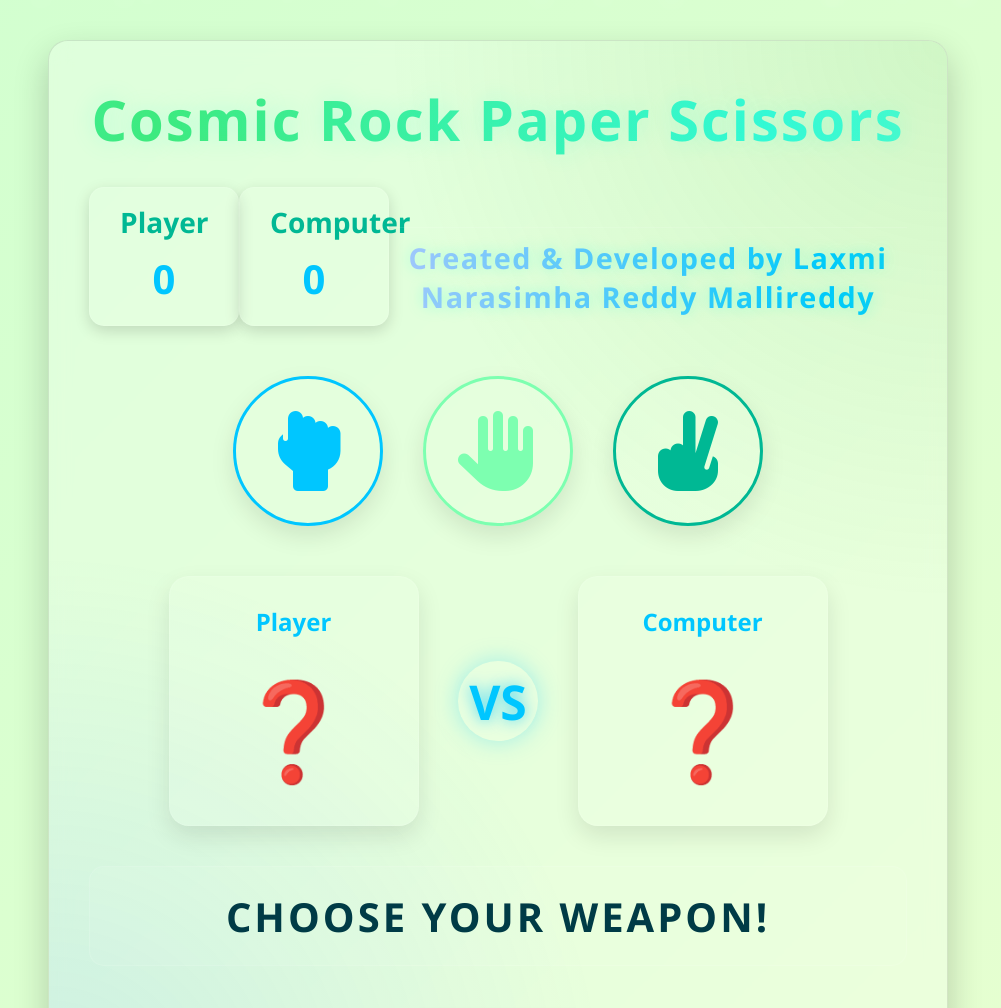
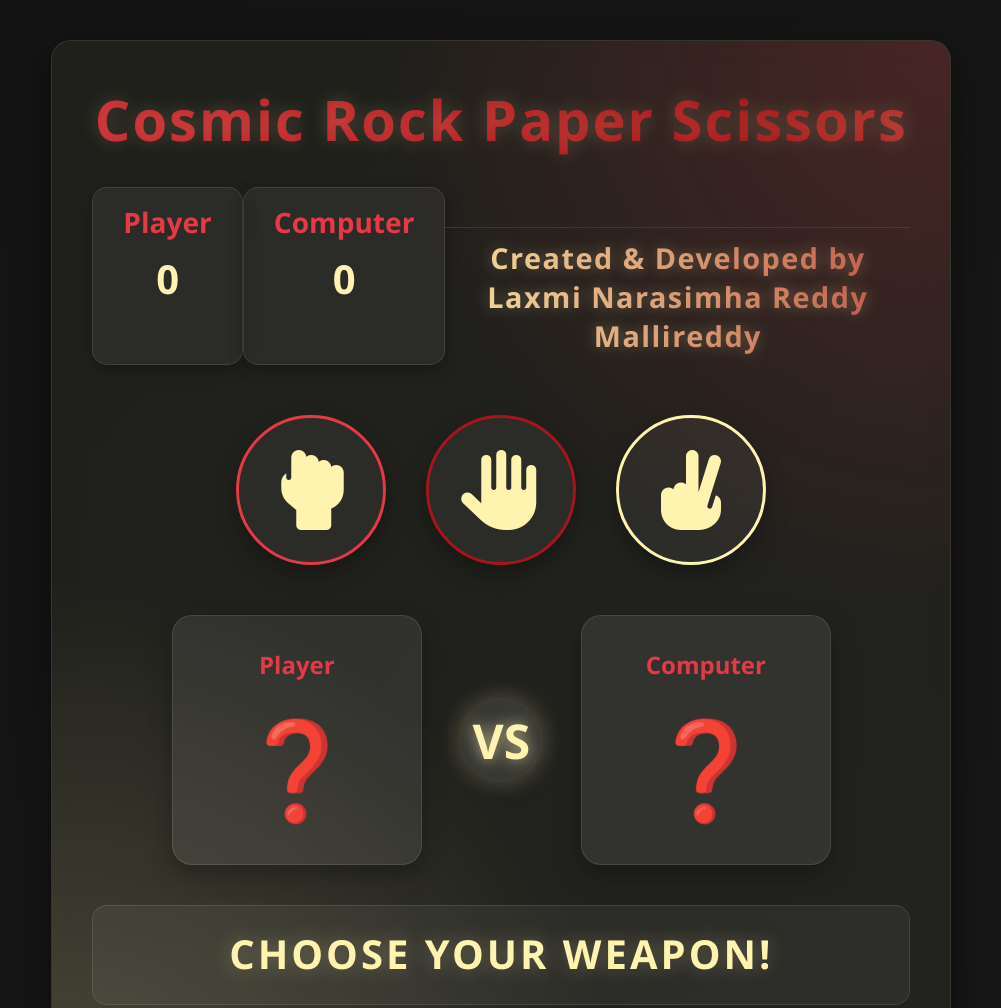
Before and after one commit to tillu555/ROCK-PAPER-SCISSORS, a plain HTML site: page index.html in a window 1280 px wide. Shown: the top 1008 px of the page, without its empty margins (142-1143 px from the left). Drawn offline with Linux system fonts and the light colour scheme.

Commit message:
Update style.css

```diff
--- a/style.css
+++ b/style.css
@@ -11,16 +11,15 @@ body {
     display: flex;
     justify-content: center;
     align-items: flex-start;
-    background: linear-gradient(135deg, #a1ffce, #faffd1);
-    background-size: 400% 400%;
+    background: linear-gradient(135deg, #0d0d0d, #1a1a1a);
+    background-size: 300% 300%;
     animation: gradientBG 15s ease infinite;
     overflow-x: hidden;
     overflow-y: auto;
-    color: #003b46;
+    color: #fff3b0;
     padding: 40px 20px;
 }
 
-/* Animated Background */
 @keyframes gradientBG {
     0% { background-position: 0% 50%; }
     50% { background-position: 100% 50%; }
@@ -32,16 +31,15 @@ body {
     width: 100%;
     max-width: 900px;
     padding: 40px;
-    background: rgba(255, 255, 255, 0.25);
-    backdrop-filter: blur(10px);
+    background: rgba(255, 243, 176, 0.05);
+    backdrop-filter: blur(12px);
     border-radius: 20px;
-    box-shadow: 0 15px 35px rgba(0, 0, 0, 0.2);
-    border: 1px solid rgba(0, 0, 0, 0.1);
+    box-shadow: 0 15px 35px rgba(0, 0, 0, 0.5);
+    border: 1px solid rgba(255, 243, 176, 0.1);
     text-align: center;
     z-index: 2;
     overflow: hidden;
 }
-
 
 .container::before {
     content: '';
@@ -50,35 +48,29 @@ body {
     left: 0;
     right: 0;
     bottom: 0;
-    background: radial-gradient(circle at top right, rgba(126, 213, 111, 0.2), transparent 40%),
-                radial-gradient(circle at bottom left, rgba(102, 178, 255, 0.2), transparent 40%);
+    background: radial-gradient(circle at top right, rgba(230, 57, 70, 0.2), transparent 40%),
+                radial-gradient(circle at bottom left, rgba(255, 243, 176, 0.2), transparent 40%);
     z-index: -1;
 }
 
-h1 {
+h1, .game-title {
     font-size: 3.5rem;
     margin-bottom: 20px;
-    background: linear-gradient(90deg, #38f9d7, #43e97b, #38f9d7, #84fab0, #8fd3f4);
+    background: linear-gradient(90deg, #e63946, #a4161a, #fff3b0);
     background-size: 300% auto;
     -webkit-background-clip: text;
     background-clip: text;
     -webkit-text-fill-color: transparent;
     animation: titleColorFlow 6s linear infinite;
-    text-shadow: 0 0 25px rgba(0, 255, 200, 0.2);
+    text-shadow: 0 0 20px rgba(255, 243, 176, 0.2);
     letter-spacing: 2px;
 }
+
 @keyframes titleColorFlow {
-    0% {
-        background-position: 0% center;
-    }
-    50% {
-        background-position: 100% center;
-    }
-    100% {
-        background-position: 0% center;
-    }
+    0% { background-position: 0% center; }
+    50% { background-position: 100% center; }
+    100% { background-position: 0% center; }
 }
-
 
 .scores {
     display: flex;
@@ -88,23 +80,23 @@ h1 {
 }
 
 .score-box {
-    background: rgba(255, 255, 255, 0.1);
+    background: rgba(255, 255, 255, 0.05);
     padding: 15px 30px;
     border-radius: 15px;
     border: 1px solid rgba(255, 255, 255, 0.1);
-    min-width: 150px;
-    box-shadow: 0 5px 15px rgba(0, 0, 0, 0.15);
+    box-shadow: 0 5px 15px rgba(0, 0, 0, 0.3);
+    color: #fff3b0;
 }
 
 .score-box h3 {
     margin-bottom: 10px;
-    color: #00b894;
+    color: #e63946;
 }
 
 .score-value {
     font-size: 2.5rem;
     font-weight: bold;
-    color: #00c6ff;
+    color: #fff3b0;
 }
 
 .choices {
@@ -118,29 +110,29 @@ h1 {
     width: 150px;
     height: 150px;
     border-radius: 50%;
+    background: rgba(255, 255, 255, 0.05);
+    border: 3px solid transparent;
     display: flex;
     justify-content: center;
     align-items: center;
-    background: rgba(255, 255, 255, 0.05);
-    border: 3px solid transparent;
     cursor: pointer;
     transition: all 0.3s ease;
-    position: relative;
-    box-shadow: 0 10px 25px rgba(0, 0, 0, 0.1);
+    box-shadow: 0 10px 25px rgba(0, 0, 0, 0.3);
 }
 
 .choice:hover {
     transform: translateY(-10px);
-    background: rgba(255, 255, 255, 0.1);
-    box-shadow: 0 15px 30px rgba(0, 0, 0, 0.2);
+    background: rgba(255, 255, 255, 0.08);
+    box-shadow: 0 15px 30px rgba(0, 0, 0, 0.4);
 }
 
-.choice.rock { border-color: #00c6ff; }
-.choice.paper { border-color: #7dffb0; }
-.choice.scissors { border-color: #00b894; }
+.choice.rock { border-color: #e63946; }
+.choice.paper { border-color: #a4161a; }
+.choice.scissors { border-color: #fff3b0; }
 
 .choice i {
     font-size: 5rem;
+    color: #fff3b0;
     transition: transform 0.3s ease;
 }
 
@@ -148,9 +140,9 @@ h1 {
     transform: scale(1.2);
 }
 
-.fa-hand-back-fist { color: #00c6ff; }
-.fa-hand { color: #7dffb0; }
-.fa-hand-scissors { color: #00b894; transform: rotate(90deg); }
+.fa-hand-back-fist { color: #e63946; }
+.fa-hand { color: #a4161a; }
+.fa-hand-scissors { color: #fff3b0; transform: rotate(90deg); }
 
 .game-area {
     display: flex;
@@ -163,24 +155,24 @@ h1 {
     width: 250px;
     height: 250px;
     border-radius: 20px;
+    background: rgba(255, 255, 255, 0.08);
+    border: 1px solid rgba(255, 255, 255, 0.1);
     display: flex;
     flex-direction: column;
     align-items: center;
     justify-content: center;
-    background: rgba(255, 255, 255, 0.1);
-    border: 1px solid rgba(255, 255, 255, 0.1);
     padding: 20px;
-    box-shadow: 0 10px 25px rgba(0, 0, 0, 0.1);
+    box-shadow: 0 10px 25px rgba(0, 0, 0, 0.3);
+    color: #fff3b0;
 }
 
 .player-area h2, .computer-area h2 {
     margin-bottom: 20px;
-    color: #00c6ff;
+    color: #e63946;
 }
 
 .selection {
     font-size: 6rem;
-    height: 140px;
     display: flex;
     align-items: center;
     justify-content: center;
@@ -200,9 +192,9 @@ h1 {
     display: flex;
     align-items: center;
     justify-content: center;
-    color: #00c6ff;
-    text-shadow: 0 0 15px rgba(0, 198, 255, 0.7);
-    box-shadow: 0 0 25px rgba(0, 198, 255, 0.3);
+    color: #fff3b0;
+    text-shadow: 0 0 15px rgba(255, 243, 176, 0.7);
+    box-shadow: 0 0 25px rgba(255, 243, 176, 0.3);
 }
 
 .result {
@@ -210,67 +202,34 @@ h1 {
     margin: 30px 0;
     padding: 20px;
     border-radius: 15px;
-    background: rgba(255, 255, 255, 0.05);
-    border: 1px solid rgba(255, 255, 255, 0.1);
-    display: flex;
-    align-items: center;
-    justify-content: center;
     font-size: 2.5rem;
     font-weight: bold;
     text-transform: uppercase;
     letter-spacing: 3px;
+    background: rgba(255, 255, 255, 0.05);
+    border: 1px solid rgba(255, 255, 255, 0.1);
+    color: #fff3b0;
+    text-shadow: 0 0 20px rgba(255, 243, 176, 0.3);
     transition: all 0.5s ease;
 }
 
-.developer-credit {
-    margin-top: 40px;
-    font-size: 1.8rem;
-    font-weight: bold;
-    text-align: center;
-    background: linear-gradient(270deg, #00e6e6, #7dffb0, #00c6ff, #d1c4ff);
-    background-size: 300% 300%;
-    -webkit-background-clip: text;
-    -webkit-text-fill-color: transparent;
-    animation: flowColor 6s ease infinite;
-    text-shadow: 0 0 15px rgba(0, 255, 204, 0.3);
-    letter-spacing: 1.5px;
-    padding: 10px;
-    border-top: 1px solid rgba(255, 255, 255, 0.1);
-}
-
-@keyframes flowColor {
-    0% {
-        background-position: 0% 50%;
-    }
-    50% {
-        background-position: 100% 50%;
-    }
-    100% {
-        background-position: 0% 50%;
-    }
-}
-
-
 .result.win {
-    background: rgba(0, 255, 179, 0.15);
-    color: #00ffb3;
-    text-shadow: 0 0 20px rgba(0, 255, 179, 0.7);
+    background: rgba(255, 243, 176, 0.1);
+    color: #fff3b0;
 }
 
 .result.lose {
-    background: rgba(0, 198, 255, 0.15);
-    color: #00c6ff;
-    text-shadow: 0 0 20px rgba(0, 198, 255, 0.7);
+    background: rgba(230, 57, 70, 0.15);
+    color: #e63946;
 }
 
 .result.draw {
-    background: rgba(126, 249, 255, 0.15);
-    color: #7ef9ff;
-    text-shadow: 0 0 20px rgba(126, 249, 255, 0.7);
+    background: rgba(164, 22, 26, 0.15);
+    color: #a4161a;
 }
 
 .reset-btn {
-    background: linear-gradient(45deg, #00c6ff, #7dffb0);
+    background: linear-gradient(45deg, #e63946, #a4161a);
     border: none;
     padding: 15px 40px;
     font-size: 1.2rem;
@@ -291,55 +250,26 @@ h1 {
     letter-spacing: 2px;
 }
 
-/* Animated Particles */
-.particles {
-    position: absolute;
-    top: 0;
-    left: 0;
-    width: 100%;
-    height: 100%;
-    z-index: 1;
+.developer-credit {
+    margin-top: 40px;
+    font-size: 1.8rem;
+    font-weight: bold;
+    text-align: center;
+    background: linear-gradient(270deg, #e63946, #a4161a, #fff3b0);
+    background-size: 300% 300%;
+    -webkit-background-clip: text;
+    -webkit-text-fill-color: transparent;
+    animation: flowColor 6s ease infinite;
+    text-shadow: 0 0 15px rgba(255, 243, 176, 0.3);
+    letter-spacing: 1.5px;
+    padding: 10px;
+    border-top: 1px solid rgba(255, 255, 255, 0.1);
 }
 
-.particle {
-    position: absolute;
-    border-radius: 50%;
-    background: rgba(255, 255, 255, 0.5);
-    box-shadow: 0 0 20px rgba(255, 255, 255, 0.8);
-    animation: float 15s infinite linear;
-}
-
-@keyframes float {
-    0% { transform: translateY(0) translateX(0) rotate(0deg); opacity: 0; }
-    10% { opacity: 1; }
-    90% { opacity: 1; }
-    100% { transform: translateY(-100vh) translateX(100px) rotate(360deg); opacity: 0; }
-}
-
-/* Tree decorations (you can add animated SVGs in your HTML) */
-.tree {
-    position: absolute;
-    width: 100px;
-    height: auto;
-    z-index: 0;
-    opacity: 0.8;
-    animation: sway 6s ease-in-out infinite alternate;
-}
-
-.tree.left {
-    left: -50px;
-    bottom: 0;
-}
-
-.tree.right {
-    right: -50px;
-    bottom: 0;
-    animation-delay: 2s;
-}
-
-@keyframes sway {
-    0% { transform: rotate(-1deg) translateY(0); }
-    100% { transform: rotate(1deg) translateY(-2px); }
+@keyframes flowColor {
+    0% { background-position: 0% 50%; }
+    50% { background-position: 100% 50%; }
+    100% { background-position: 0% 50%; }
 }
 
 @media (max-width: 768px) {
```
